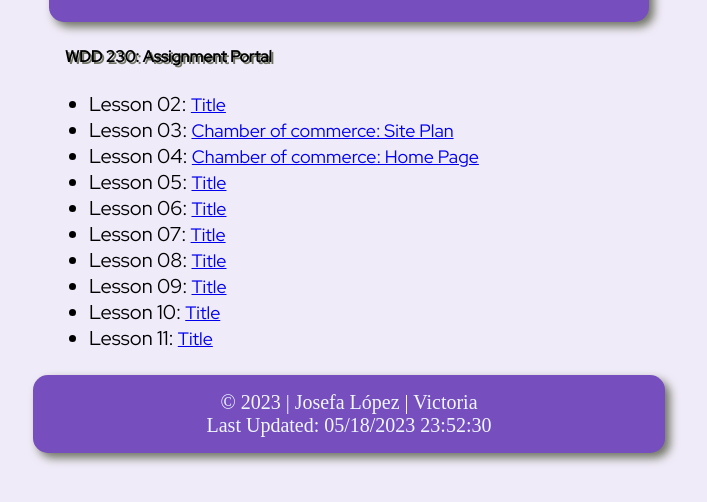
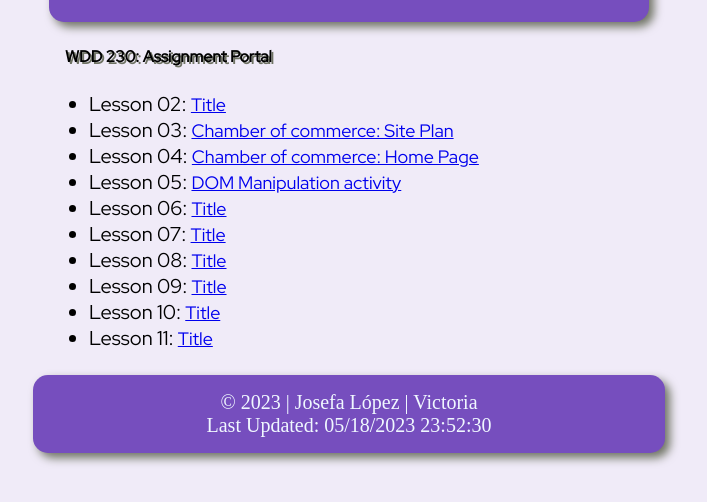
Before and after one commit to web-des-project/wdd230, a plain HTML site: page index.html in a window 1280 px wide. Shown: the part 272-774 px from the top of the page, without its empty margins (291-998 px from the left). Drawn offline with Linux system fonts and the light colour scheme; files that its build step writes are made by us from their sources.

Commit message:
DOM added

```diff
--- a/index.html
+++ b/index.html
@@ -23,7 +23,7 @@
             <li>Lesson 02: <a href="./">Title</a></li>
             <li>Lesson 03: <a href="lesson3">Chamber of commerce: Site Plan</a></li>
             <li>Lesson 04: <a href="chamber/">Chamber of commerce: Home Page</a></li>
-            <li>Lesson 05: <a href="./">Title</a></li>
+            <li>Lesson 05: <a href="DOM activity/">DOM Manipulation activity</a></li>
             <li>Lesson 06: <a href="./">Title</a></li>
             <li>Lesson 07: <a href="./">Title</a></li>
             <li>Lesson 08: <a href="./">Title</a></li>
```
